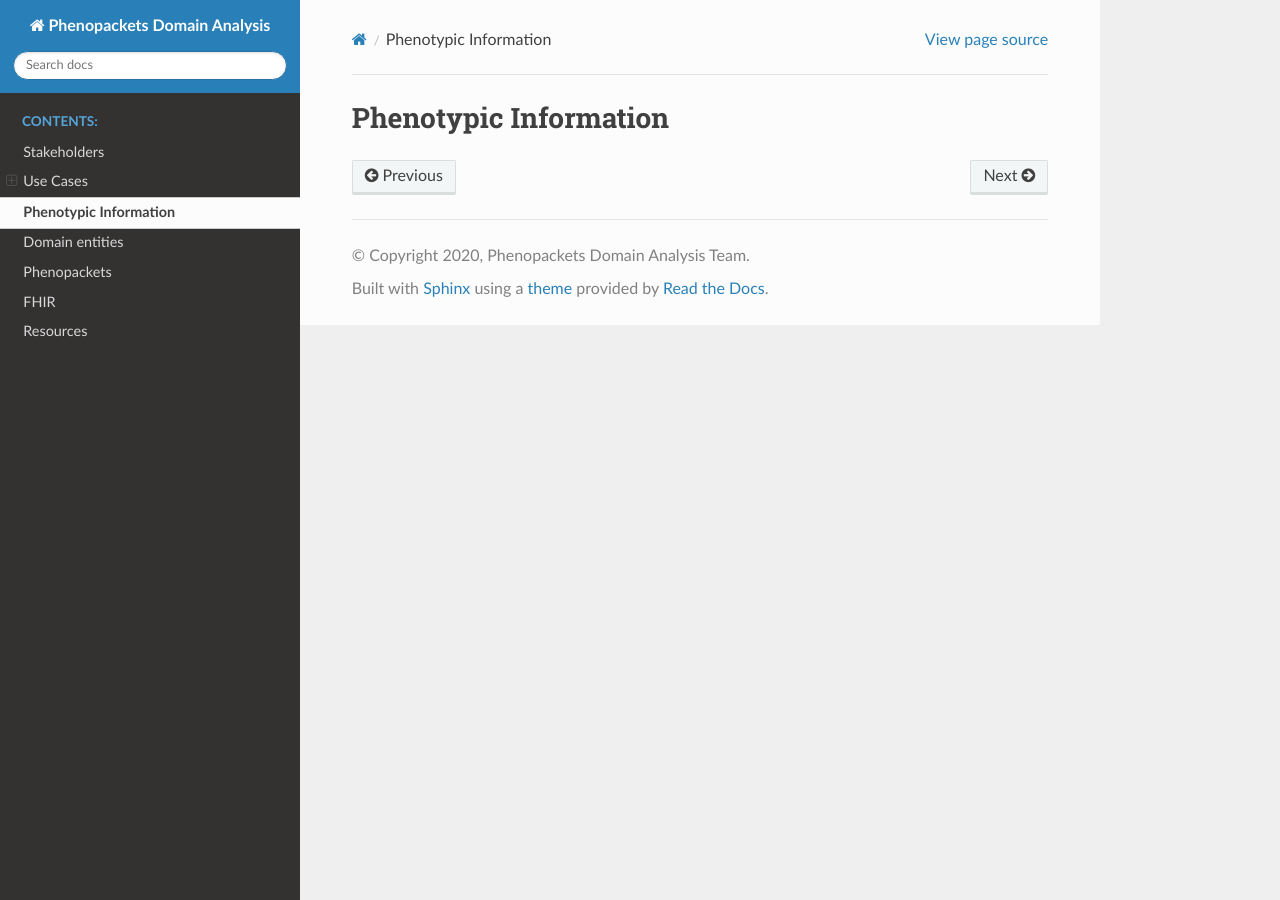
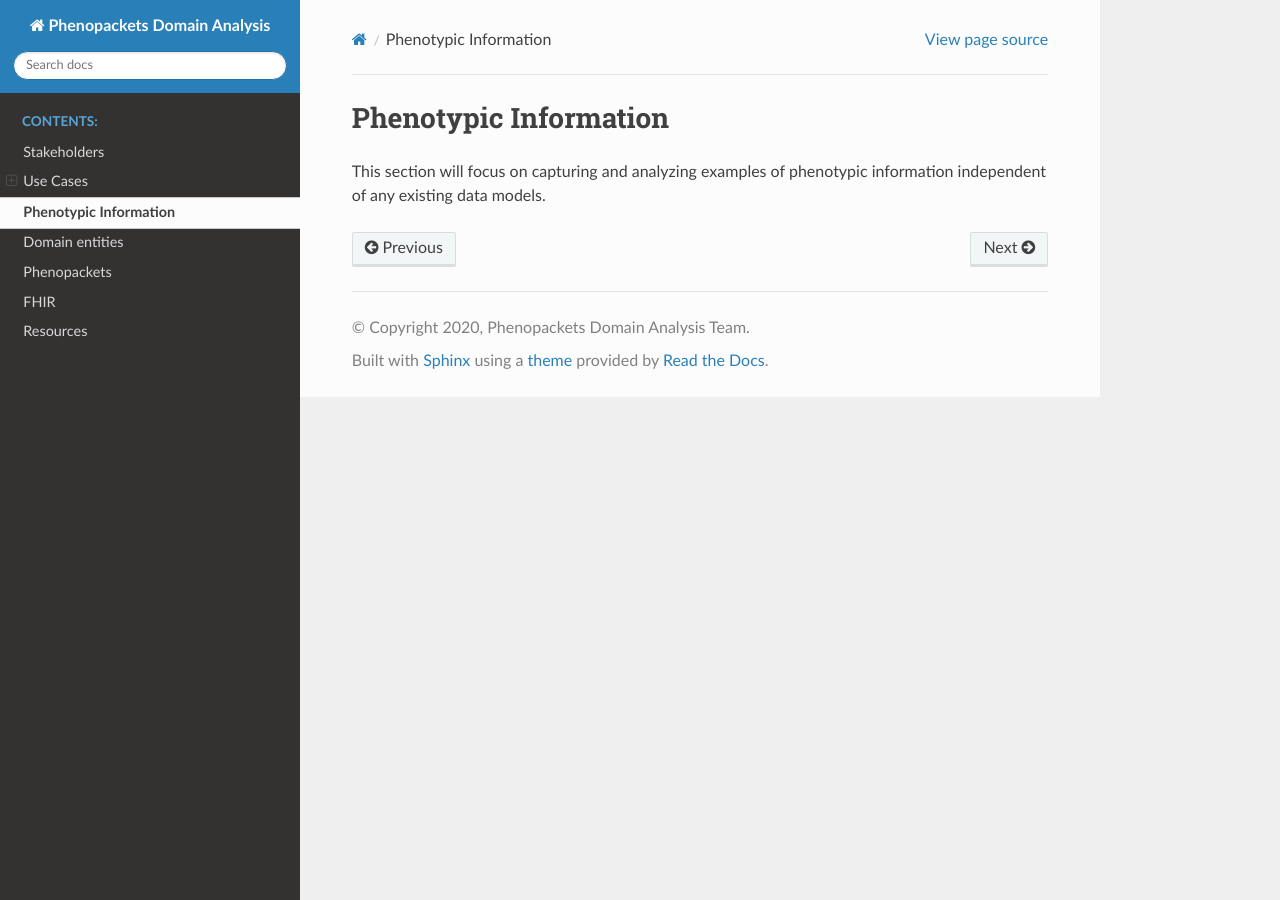
Before and after one commit to phenopackets/domain-analysis, a Sphinx documentation site: the page built from docs/phenotypic-info.rst, in a window 1280 px wide. Built offline with Sphinx 7.4.7 and the Read the Docs theme 2.0.0, drawn with Linux system fonts in a browser that asks for light colours.

Commit message:
Update phenotypic-info.rst

```diff
--- a/docs/phenotypic-info.rst
+++ b/docs/phenotypic-info.rst
@@ -1,3 +1,4 @@
 =========================
 Phenotypic Information
 =========================
+This section will focus on capturing and analyzing examples of phenotypic information independent of any existing data models.
```
